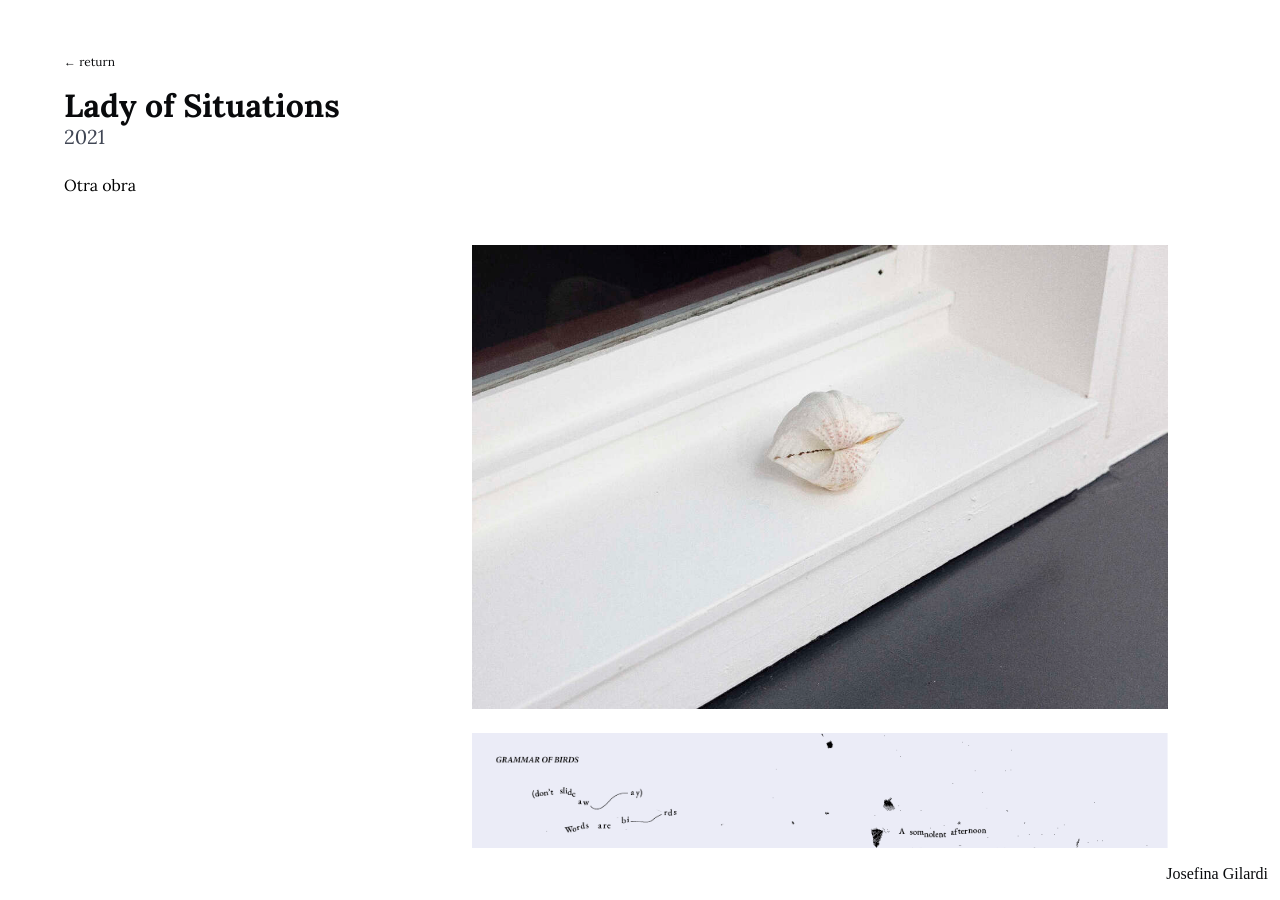
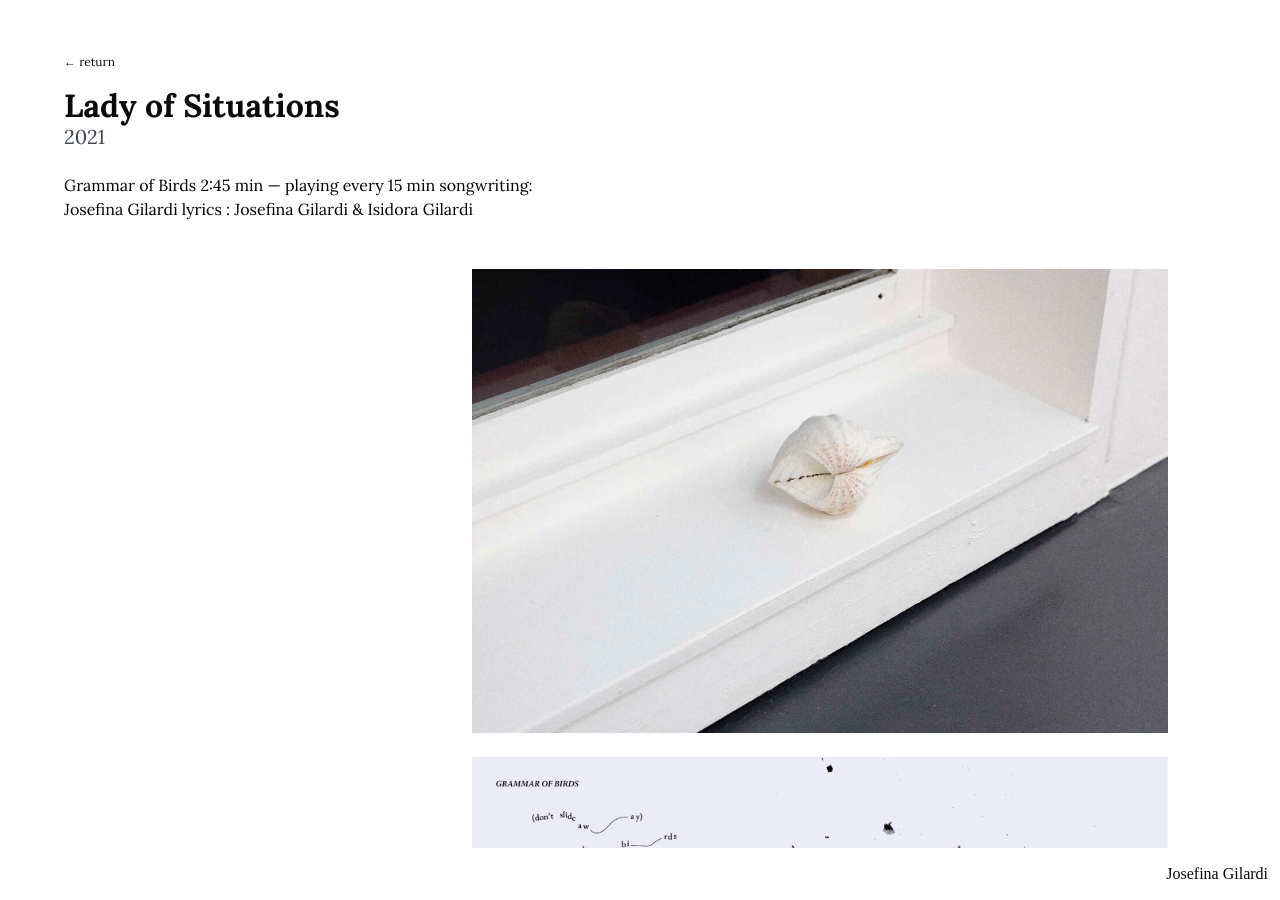
Before and after one commit to corvalanlara/gilardi, a Jekyll site: the page built from collections/_colecciones/lady-of-situations.md, in a window 1280 px wide and 900 px high. Built offline with Jekyll 4.4.1, drawn with Linux system fonts in a browser that asks for light colours; some web fonts are replaced.

Commit message:
Update lady-of-situations.md

```diff
--- a/collections/_colecciones/lady-of-situations.md
+++ b/collections/_colecciones/lady-of-situations.md
@@ -3,4 +3,8 @@ title: Lady of Situations
 tag: lady-of-situations
 year: 2021
 ---
-Otra obra
+Grammar of Birds
+2:45 min
+— playing every 15 min
+songwriting: Josefina Gilardi
+lyrics : Josefina Gilardi & Isidora Gilardi
```
